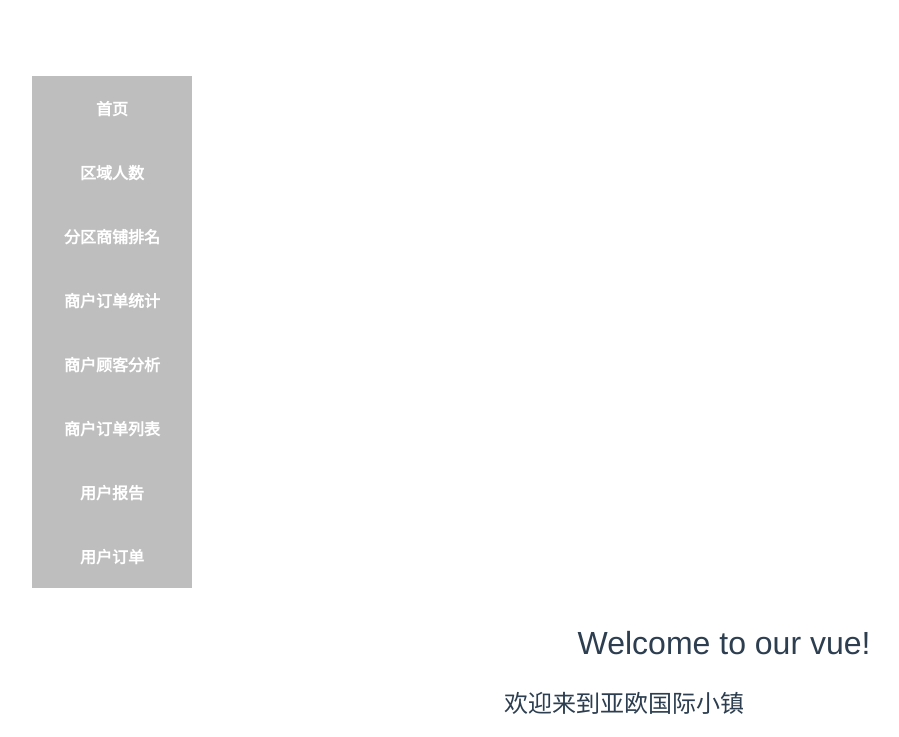
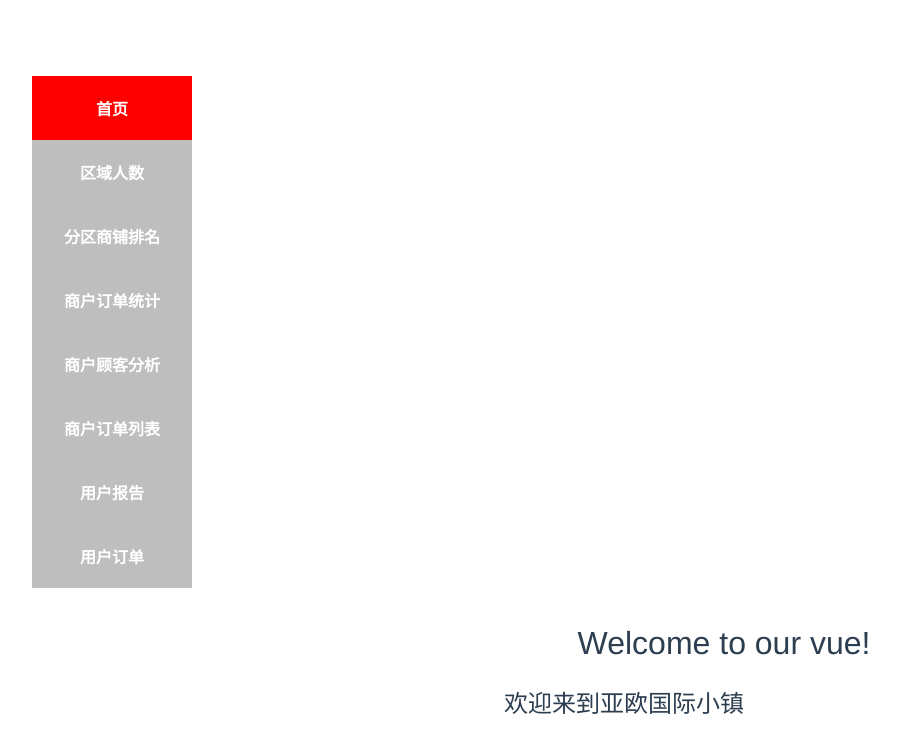
Before and after one commit to YaOuGuoJi/platform-vue, a Vue app: page / in a window 1280 px wide. Shown: the top 737 px of the page, without its empty margins (16-915 px from the left). Built offline with nearby package versions, Linux system fonts and the light colour scheme; no server answers.

Commit message:
添加选中菜单时的高亮效果

```diff
--- a/src/App.vue
+++ b/src/App.vue
@@ -2,7 +2,7 @@
   <div id="app">
     <div class="left-div">
       <ul class="left-bar">
-        <li><router-link to="/" tag="a">首页</router-link></li>
+        <li><router-link to="/" tag="a" exact>首页</router-link></li>
         <li><router-link to="/area/people" tag="a">区域人数</router-link></li>
         <li><router-link to="/area/shopRank" tag="a">分区商铺排名</router-link></li>
         <li><router-link to="/shop/count" tag="a">商户订单统计</router-link></li>
@@ -56,7 +56,10 @@ a:link,a:visited {
   text-transform:uppercase;
 }
 a:hover,a:active {
-  background-color:#cc0000;
+  background-color: #cc5653;
+}
+a.active {
+  background-color: red;
 }
 
 li {
--- a/src/router/index.js
+++ b/src/router/index.js
@@ -12,6 +12,7 @@ import ShopOrder from '@/components/ShopOrder'
 Vue.use(Router)
 
 export default new Router({
+  linkActiveClass: 'active',
   mode: 'history',
   routes: [
     {
```
